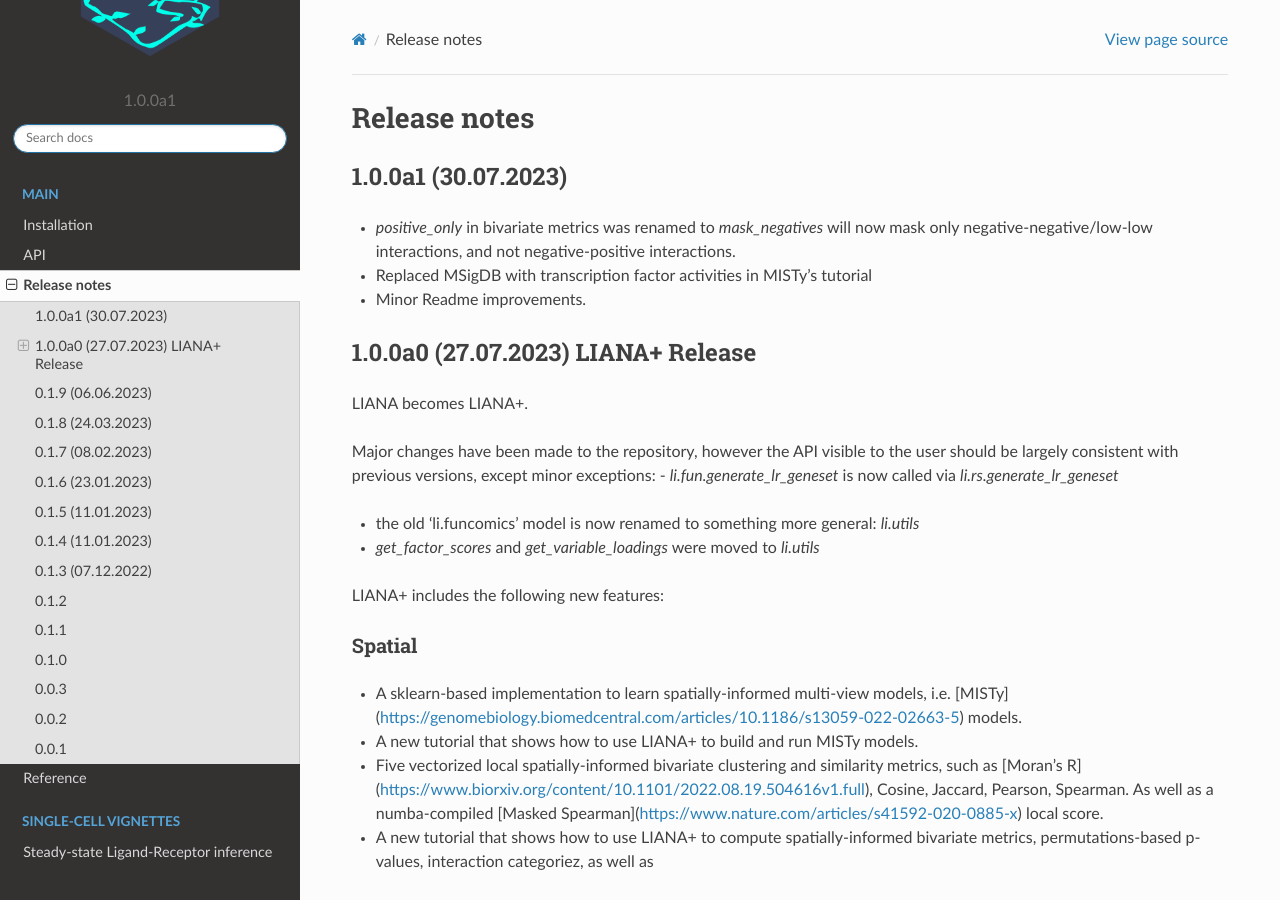
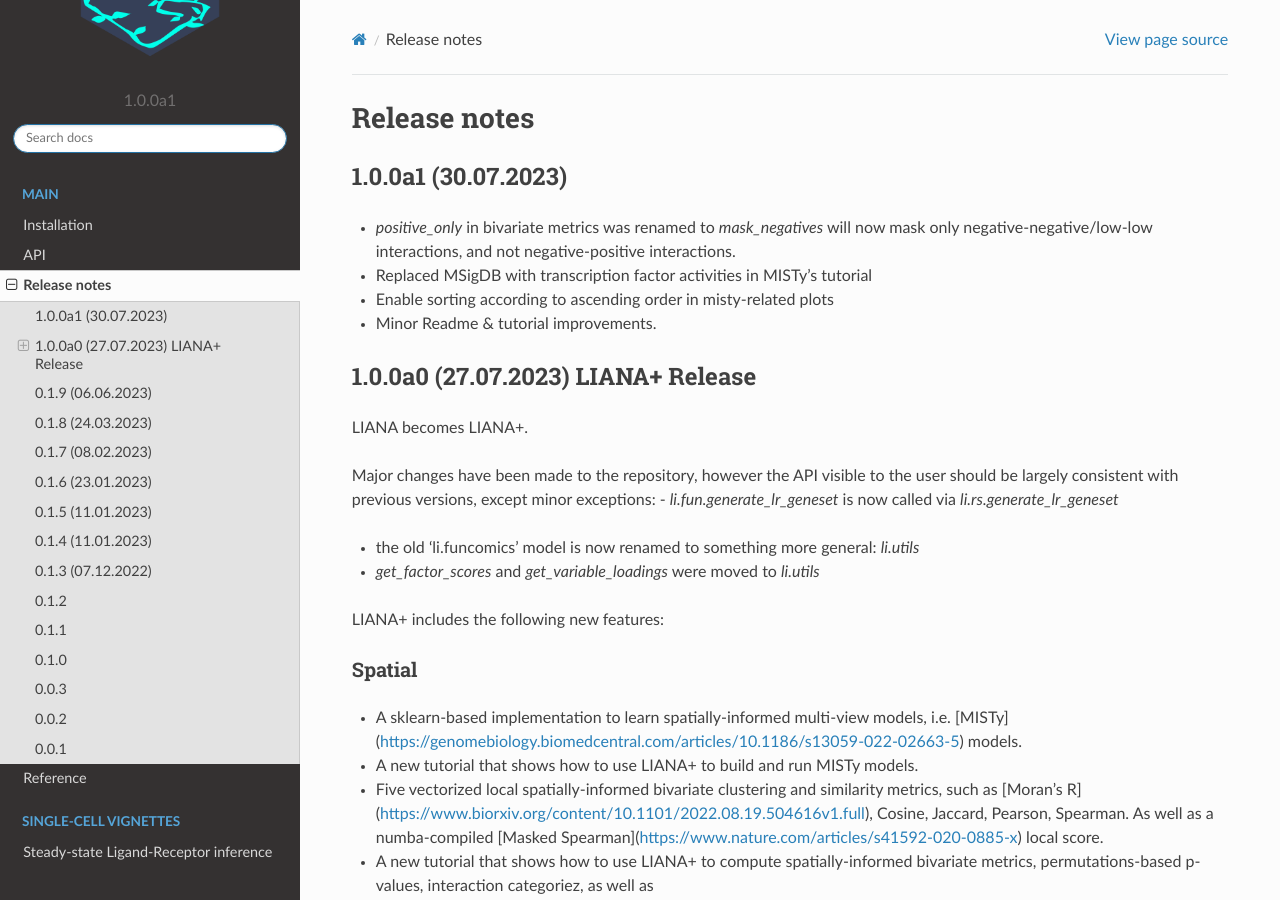
Before and after one commit to saezlab/liana-py, a Sphinx documentation site: the page built from docs/source/release_notes.rst, in a window 1280 px wide and 900 px high. Built offline with Sphinx 7.4.7 and the Read the Docs theme 2.0.0, drawn with Linux system fonts in a browser that asks for light colours; pages that are not in the unit, such as notebooks, are missing from menus.

Commit message:
add changes to release notes

```diff
--- a/docs/source/release_notes.rst
+++ b/docs/source/release_notes.rst
@@ -8,7 +8,9 @@ Release notes
 
 - Replaced MSigDB with transcription factor activities in MISTy's tutorial
 
-- Minor Readme improvements.
+- Enable sorting according to ascending order in misty-related plots
+
+- Minor Readme & tutorial improvements.
 
 
 1.0.0a0 (27.07.2023) LIANA+ Release
```
Also changed, not shown: README.md (+1 -1 lines).
